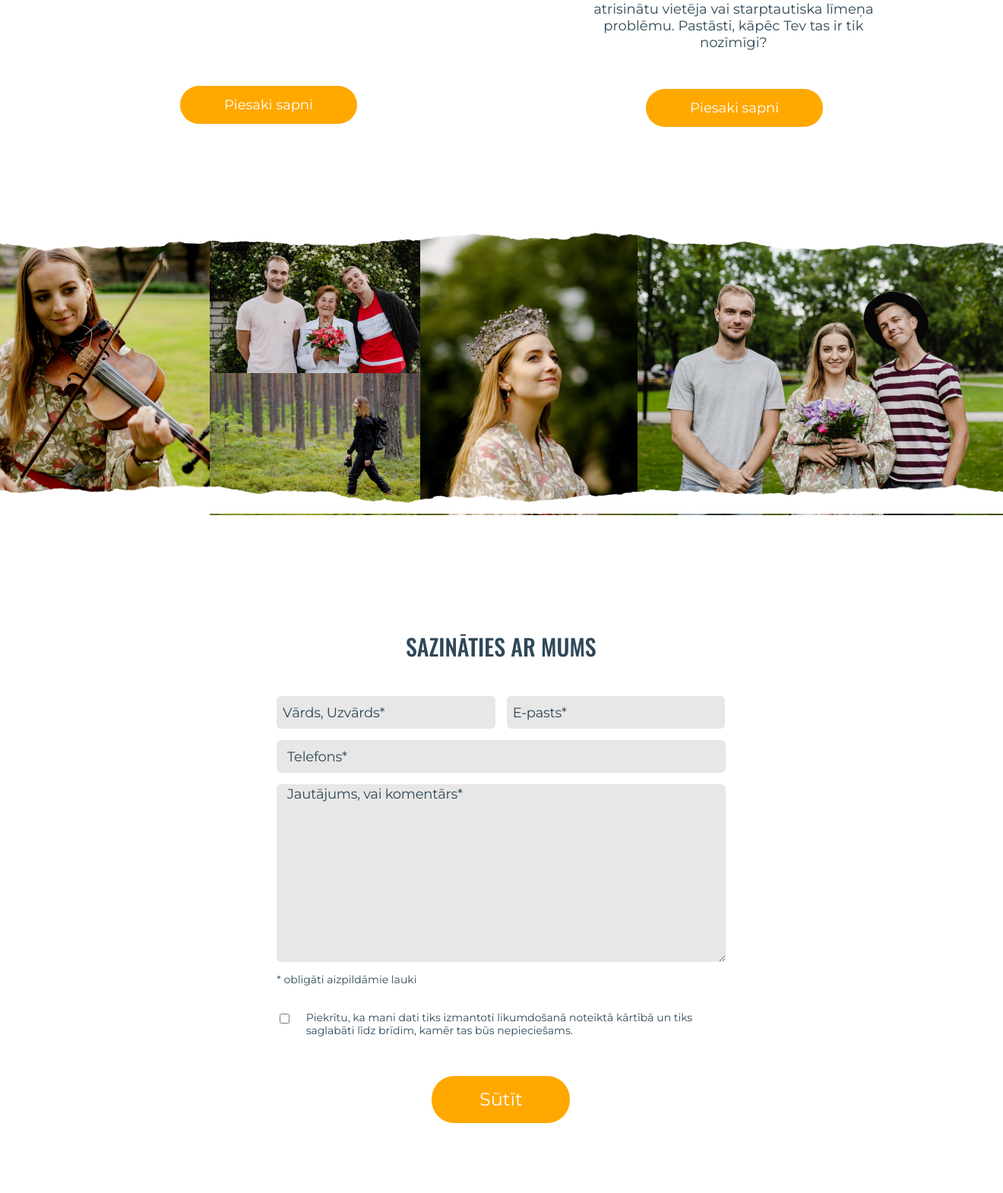
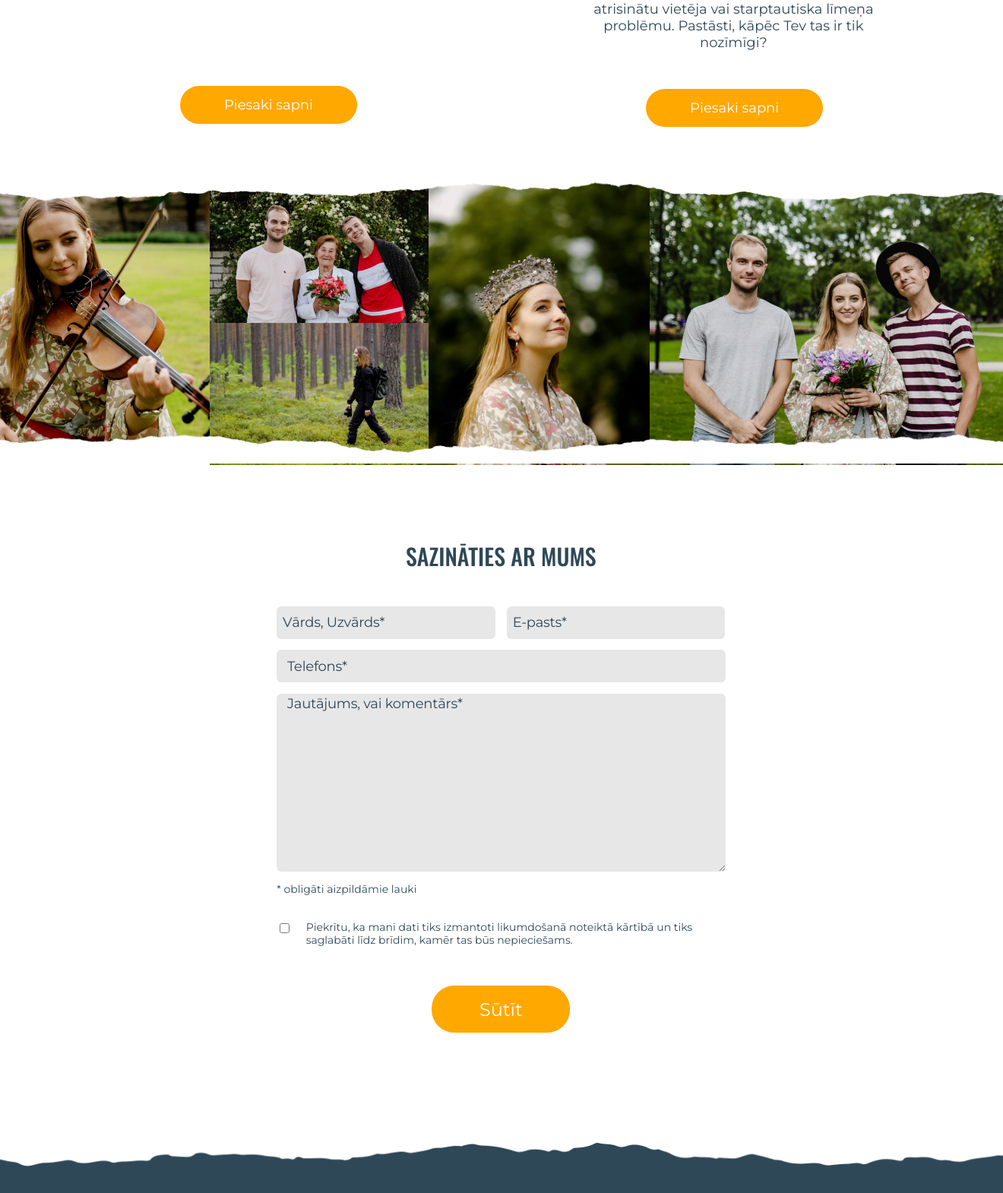
Before and after one commit to AnnaDam/AnnaDam.github.io, a PHP site: page /piesaki_sapni.html in a window 1320 px wide; the page is wider, and only the part inside the window is pictured. Shown: the part 871-2441 px from the top of that part at 76% size. Run offline with PHP 8.4, Linux system fonts and the light colour scheme.

Commit message:
Update piesaki_sapni_stils.css

```diff
--- a/Internship_name_Anna/assets/css/piesaki_sapni_stils.css
+++ b/Internship_name_Anna/assets/css/piesaki_sapni_stils.css
@@ -18,7 +18,6 @@
 .pieteikt-sapni {
     margin-top: 6.7%;
     width: 100%;
-    margin-bottom: 12%;
 }
 
 .personigs-sapnis {
@@ -37,9 +36,7 @@
     text-align: center;
 }
 
-.sapnu-titles {
-    margin-top: 12%;
-}
+.sapnu-titles { margin-top: 12%; }
 
 .sapnu-apraksti {
     margin-top: -1%;
@@ -58,8 +55,9 @@
 
 .atteli {
     position: relative;
+    margin-bottom: 92.8%;
+    margin-top: 57.7%;
     width: 100%;
-    margin-top: 62.7%;
 }
 
 .p-mala-top {
@@ -94,6 +92,7 @@
 
 .container-lauma2 {
     margin-top: -.8%;
+    width: 22.109%;
     right: 35.2%;
     position: absolute;
     z-index: -1;
@@ -101,9 +100,14 @@
 
 .container-meita {
     margin-top: -.8%;
+    width: 35.213%;
     position: absolute;
     right: 0;
     z-index: -1;
+}
+
+.collage {
+    width: 100%;
 }
 
 /*  Forma */
@@ -111,7 +115,6 @@
 .sazina {
     position: relative;
     left: 27.6%;
-    margin-top: 101.8%;
     margin-bottom: 11%;
     width: 44.7%;
     text-align: center;
```
